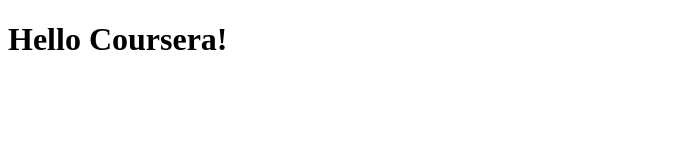
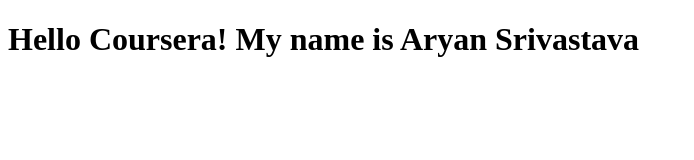
Before and after one commit to aryan011102/coursera-test, a plain HTML site: page site/index.html in a window 1280 px wide. Shown: the whole page, without its empty margins (0-694 px from the left). Drawn offline with Linux system fonts and the light colour scheme.

Commit message:
Small Change

```diff
--- a/site/index.html
+++ b/site/index.html
@@ -6,7 +6,7 @@
 	<title>Hello Coursera!</title>
 </head>
 <body>
-	<h1>Hello Coursera!</h1>
+	<h1>Hello Coursera! My name is Aryan Srivastava</h1>
 
 </body>
 </html>
```
